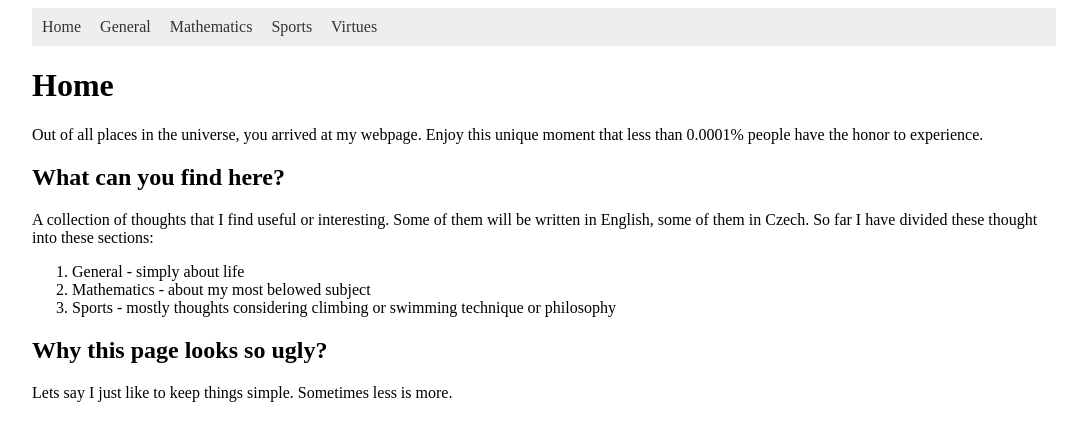
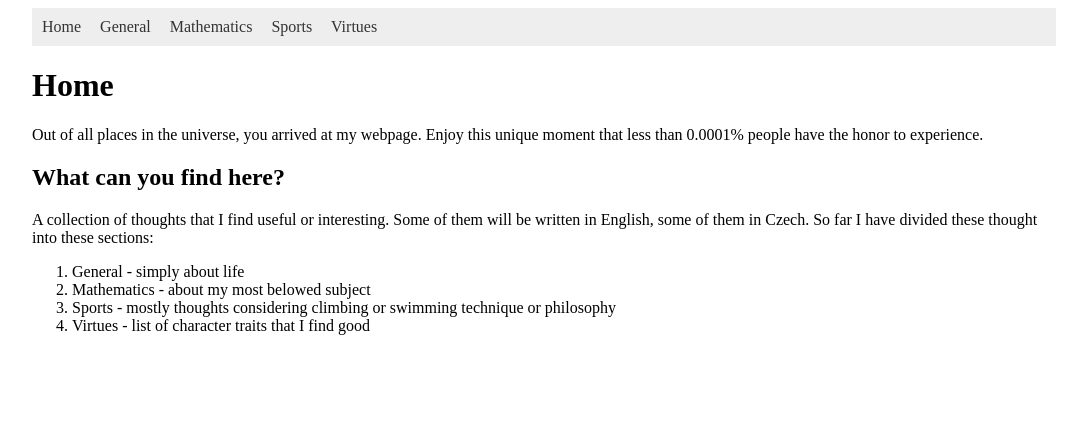
Before and after one commit to hartmaj2/hartmaj2.github.io, a Jekyll site: the page built from index.md, in a window 1280 px wide. Shown: the top 441 px of the page, without its empty margins (96-1183 px from the left). Built offline with Jekyll 4.4.1, drawn with Linux system fonts in a browser that asks for light colours.

Commit message:
Update index

```diff
--- a/index.md
+++ b/index.md
@@ -14,7 +14,4 @@ A collection of thoughts that I find useful or interesting. Some of them will be
 1. General - simply about life
 2. Mathematics - about my most belowed subject
 3. Sports - mostly thoughts considering climbing or swimming technique or philosophy
-
-## Why this page looks so ugly?
-
-Lets say I just like to keep things simple. Sometimes less is more.
+4. Virtues - list of character traits that I find good
```
